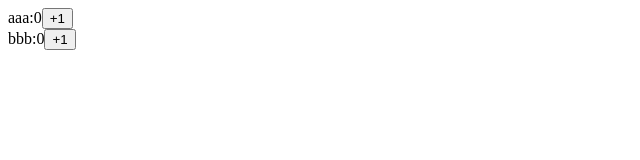
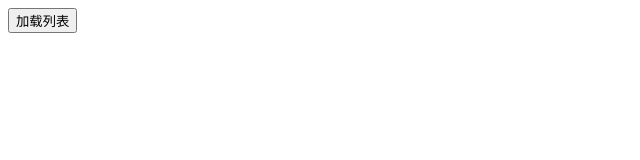
Before and after one commit to likesandy/jotai-test, a React (Vite) app: page / in a window 1280 px wide. Shown: the top 160 px of the page, without its empty margins (0-640 px from the left). Built offline with nearby package versions, Linux system fonts and the light colour scheme.

Commit message:
🎈 perf(切换加载入口):

```diff
--- a/src/App.tsx
+++ b/src/App.tsx
@@ -1,39 +1,41 @@
 import { atom, useAtom } from 'jotai'
 
-const aaaAtom = atom(0)
-const bbbAtom = atom(0)
-// const sumAtom = atom((get) => get(aaaAtom) + get(bbbAtom))
+const listAtom = atom([])
+const fetchDataAtom = atom(
+  (get) => get(listAtom),
+  async (get, set, param) => {
+    const data = await getListById(param)
+    set(listAtom, data)
+  }
+)
 
 function App() {
-  // const sumCount = useAtom(sumAtom)
-  return (
-    <>
-      <Aaa />
-      <Bbb />
-      {/* {sumCount} */}
-    </>
-  )
+  return <Aaa />
 }
 function Aaa() {
-  const [count, setCount] = useAtom(aaaAtom)
-  console.log('a重新渲染')
+  const [list, fetchData] = useAtom(fetchDataAtom)
   return (
     <div>
-      aaa:{count}
-      <button onClick={() => setCount(count + 1)}>+1</button>
-    </div>
-  )
-}
-
-function Bbb() {
-  const [count, setCount] = useAtom(bbbAtom)
-  console.log('b重新渲染')
-  return (
-    <div>
-      bbb:{count}
-      <button onClick={() => setCount(count + 1)}>+1</button>
+      <button onClick={() => fetchData(2)}>加载列表</button>
+      <ul>
+        {list?.map((item) => {
+          return <li key={item}>{item}</li>
+        })}
+      </ul>
     </div>
   )
 }
 
 export default App
+
+async function getListById(id) {
+  const data = {
+    1: ['a1', 'a2', 'a3'],
+    2: ['b1', 'b2', 'b3', 'b4'],
+  }
+  return new Promise((resolve) => {
+    setTimeout(() => {
+      resolve(data[id])
+    }, 2000)
+  })
+}
```
Also changed, not shown: src/App2.tsx (deleted, +0 -41 lines).
